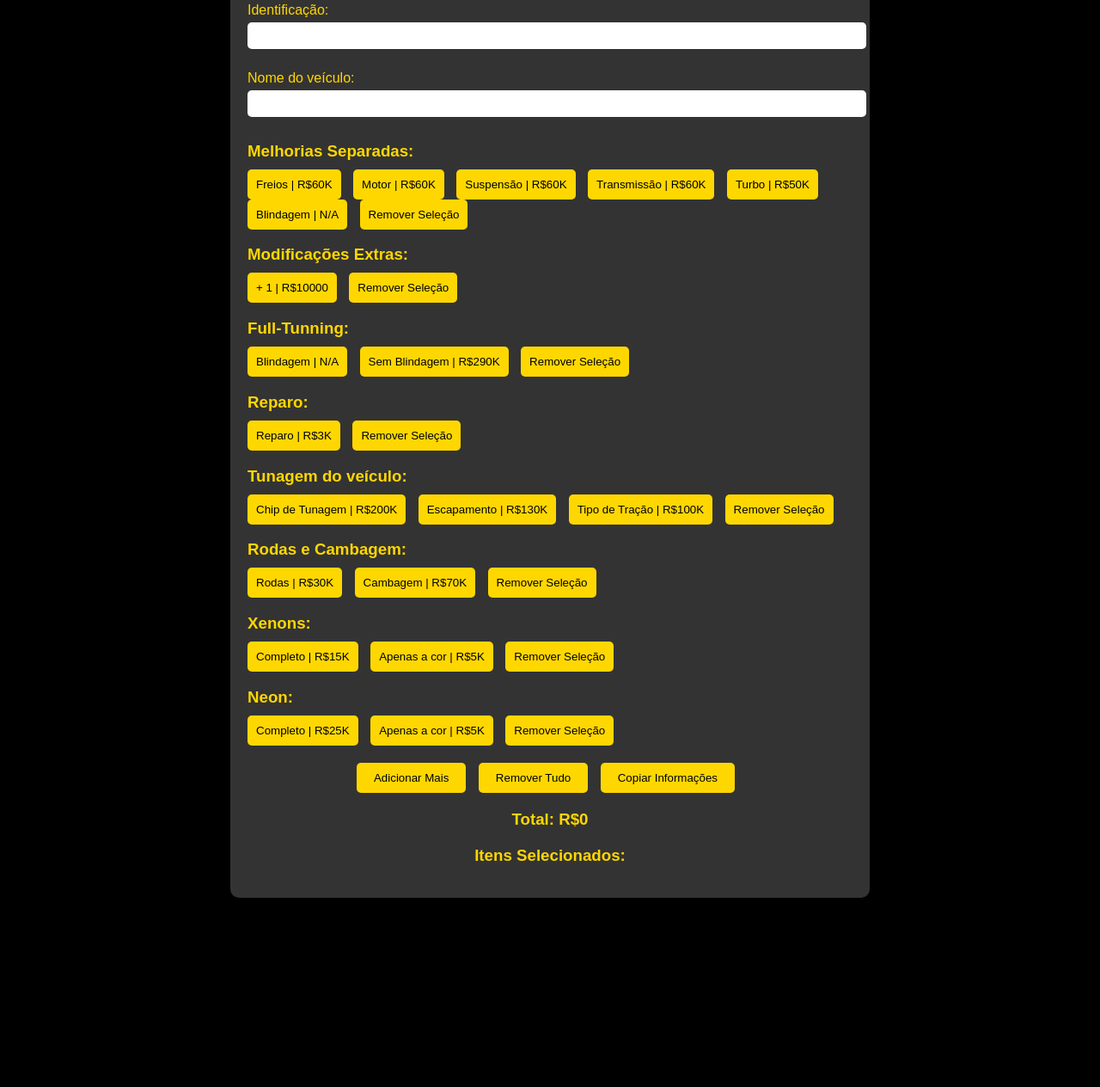
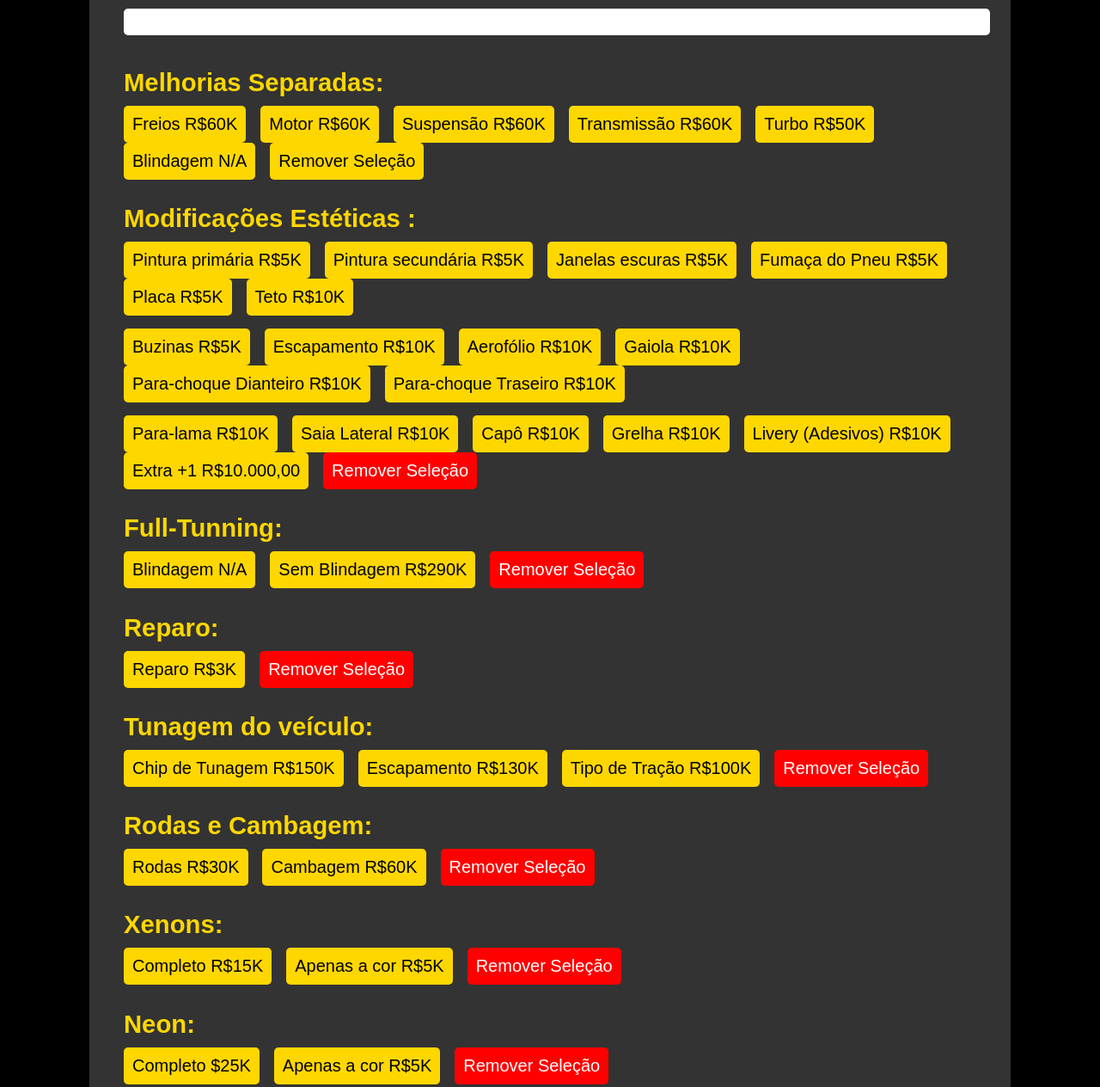
Before and after one commit to martelinhodeouroatlantarj/martelinhodeouroatlantarj.github.io, a plain HTML site: page index.html in a window 1280 px wide. Shown: the part 165-1429 px from the top of the page at 86% size. Before the commit the page ends 1209 px from the top, so only its background shows below. Drawn offline with Linux system fonts and the light colour scheme.

Commit message:
Update index.html

```diff
--- a/index.html
+++ b/index.html
@@ -8,25 +8,26 @@
         body {
             background-color: #000;
             color: #FFD700;
-            font-family: Arial, sans-serif;
+            font-family:Arial, Helvetica, sans-serif;
             display: flex;
             justify-content: center;
             align-items: center;
             height: 100vh;
-            margin: 200px;
+            margin:20px;
         }
         .container {
             width: 80%;
             background-color: #333;
-            padding: 20px;
+            padding: 40px;
             border-radius: 10px;
         }
         h1 {
             text-align: center;
-            margin-bottom: 20px;
+            margin-bottom: 700px;
         }
         .form-group {
             margin-bottom: 15px;
+
         }
         label {
             display: block;
@@ -53,6 +54,7 @@
             border-radius: 5px;
             margin-right: 10px;
             cursor: pointer;
+            font-size: 20px;"
         }
         .value-button:hover, .remove-button:hover {
             background-color: #FFC700;
@@ -82,86 +84,112 @@
 <body>
     <div class="container">
         <h1>Calculadora de Tunagens</h1>
-        <div class="form-group">
+        <div class="form-group" style="font-size: 30px;">
             <label for="name">Nome:</label>
             <input type="text" id="name">
         </div>
-        <div class="form-group">
+        <div class="form-group" style="font-size: 30px;">
             <label for="id">Identificação:</label>
-            <input type="text" id="id">
+            <input type="number" id="id">
         </div>
-        <div class="form-group">
+        <div class="form-group" style="font-size: 30px;">
             <label for="car">Nome do veículo:</label>
             <input type="text" id="car">
         </div>
 
-        <div id="categories">
-            <div class="category" data-category="1">
+        <div id="categories" style="font-size: 25px;">
+            <div class="category" data-category="1" >
                 <h3>Melhorias Separadas:</h3>
-                <button class="value-button" data-value="60000">Freios | R$60K</button>
-                <button class="value-button" data-value="60000">Motor | R$60K</button>
-                <button class="value-button" data-value="60000">Suspensão | R$60K</button>
-                <button class="value-button" data-value="60000">Transmissão | R$60K</button>
-                <button class="value-button" data-value="50000">Turbo | R$50K</button>
-                <button class="value-button" data-value="0">Blindagem | N/A</button>
+                <button class="value-button" data-value="60000" >Freios R$60K</button>
+                <button class="value-button" data-value="60000">Motor R$60K</button>
+                <button class="value-button" data-value="60000">Suspensão R$60K</button>
+                <button class="value-button" data-value="60000">Transmissão R$60K</button>
+                <button class="value-button" data-value="50000">Turbo R$50K</button>
+                <button class="value-button" data-value="0">Blindagem N/A</button>
                 <button class="remove-button">Remover Seleção</button>
             </div>
             <div class="category" data-category="2">
-                <h3>Modificações Extras:</h3>
-                <button class="value-button" data-value="10000">+ 1 | R$10000</button>
-                <button class="remove-button">Remover Seleção</button>
+                <h3>Modificações Estéticas :</h3>
+                <button class="value-button" data-value="5000">Pintura primária R$5K</button>
+                <button class="value-button" data-value="5000">Pintura secundária R$5K</button>
+                <button class="value-button" data-value="5000">Janelas escuras R$5K</button>
+                <button class="value-button" data-value="5000">Fumaça do Pneu R$5K</button>
+                <button class="value-button" data-value="5000">Placa R$5K</button>
+                <button class="value-button" data-value="10000">Teto  R$10K</button>
             </div>
+
+            <div class="category" data-category="2">
+
+                <button class="value-button" data-value="5000">Buzinas R$5K</button>
+                <button class="value-button" data-value="10000">Escapamento R$10K</button>
+                <button class="value-button" data-value="10000">Aerofólio R$10K</button>
+                <button class="value-button" data-value="10000">Gaiola R$10K</button>
+                <button class="value-button" data-value="10000">Para-choque Dianteiro R$10K</button>
+                <button class="value-button" data-value="10000">Para-choque Traseiro R$10K</button>
+            </div>
+
+            <div class="category" data-category="2">
+
+                <button class="value-button" data-value="10000">Para-lama  R$10K</button>
+                <button class="value-button" data-value="10000">Saia Lateral  R$10K</button>
+                <button class="value-button" data-value="10000">Capô R$10K</button>
+                <button class="value-button" data-value="10000">Grelha  R$10K</button>
+                <button class="value-button" data-value="10000">Livery (Adesivos)  R$10K</button>
+                <button class="value-button" data-value="10000">Extra +1 R$10.000,00</button>
+                <button class="remove-button" style="background-color: red; color: white;">Remover Seleção</button>
+            </div>
+
             <div class="category" data-category="3">
                 <h3>Full-Tunning:</h3>
-                <button class="value-button" data-value="0">Blindagem | N/A</button>
-                <button class="value-button" data-value="290000">Sem Blindagem | R$290K</button>
-                <button class="remove-button">Remover Seleção</button>
+                <button class="value-button" data-value="0">Blindagem N/A</button>
+                <button class="value-button" data-value="290000">Sem Blindagem R$290K</button>
+                <button class="remove-button" style="background-color: red; color: white;">Remover Seleção</button>
             </div>
             <div class="category" data-category="4">
                 <h3>Reparo: </h3>
-                <button class="value-button" data-value="3000"> Reparo | R$3K</button>
-                <button class="remove-button">Remover Seleção</button>
+                <button class="value-button" data-value="3000"> Reparo R$3K</button>
+                <button class="remove-button" style="background-color: red; color: white;">Remover Seleção</button>
             </div>
             <div class="category" data-category="5">
                 <h3>Tunagem do veículo: </h3>
-                <button class="value-button" data-value="200000">Chip de Tunagem | R$200K</button>
-                <button class="value-button" data-value="130000">Escapamento | R$130K</button>
-                <button class="value-button" data-value="100000">Tipo de Tração | R$100K</button>
-                <button class="remove-button">Remover Seleção</button>
+                <button class="value-button" data-value="150000">Chip de Tunagem R$150K</button>
+                <button class="value-button" data-value="130000">Escapamento R$130K</button>
+                <button class="value-button" data-value="100000">Tipo de Tração R$100K</button>
+                <button class="remove-button" style="background-color: red; color: white;">Remover Seleção</button>
             </div>
             <div class="category" data-category="5">
                 <h3>Rodas e Cambagem: </h3>
-                <button class="value-button" data-value="30000">Rodas | R$30K</button>
-                <button class="value-button" data-value="70000">Cambagem | R$70K</button>
-                <button class="remove-button">Remover Seleção</button>
+                <button class="value-button" data-value="30000">Rodas R$30K</button>
+                <button class="value-button" data-value="60000">Cambagem R$60K</button>
+                <button class="remove-button" style="background-color: red; color: white;">Remover Seleção</button>
             </div>
             <div class="category" data-category="5">
                 <h3>Xenons: </h3>
-                <button class="value-button" data-value="15000">Completo | R$15K</button>
-                <button class="value-button" data-value="5000">Apenas a cor | R$5K</button>
-                <button class="remove-button">Remover Seleção</button>
+                <button class="value-button" data-value="15000">Completo R$15K</button>
+                <button class="value-button" data-value="5000">Apenas a cor R$5K</button>
+                <button class="remove-button" style="background-color: red; color: white;">Remover Seleção</button>
             </div>
             <div class="category" data-category="6">
                 <h3>Neon: </h3>
-                <button class="value-button" data-value="25000">Completo | R$25K</button>
-                <button class="value-button" data-value="5000">Apenas a cor | R$5K</button>
-                <button class="remove-button">Remover Seleção</button>
+                <button class="value-button" data-value="25000">Completo $25K</button>
+                <button class="value-button" data-value="5000">Apenas a cor R$5K</button>
+                <button class="remove-button" style="background-color: red; color: white;">Remover Seleção</button>
             </div>
         </div>
 
-        <div class="actions">
-            <button id="add-more">Adicionar Mais</button>
-            <button id="remove-all">Remover Tudo</button>
-            <button id="copy-info">Copiar Informações</button>
+        <div class="actions" >
+            <button id="add-more" style="background-color: rgb(255, 251, 0); font-size: 20px;" >Adicionar Mais</button>
+            <button id="remove-all" style="background-color: red; color: white; font-size: 20px;">Remover Tudo</button>
+            <button id="copy-info" style="background-color: rgb(43, 255, 0); font-size: 20px; ">Copiar Informações</button>
         </div>
 
-        <div class="total">
+        <div class="total" style="font-size: 30px;">
             <h3>Total: R$<span id="total">0</span></h3>
         </div>
 
-        <div class="selected-items">
+        <div class="selected-items" style="font-size: 30px;">
             <h3>Itens Selecionados:</h3>
-            <ul id="selected-list"></ul>
+            <ul id="selected-list" style="font-size: 30px; color: white;"></ul>
         </div>
     </div>
 
@@ -230,7 +258,7 @@
                 const name = document.getElementById('name').value;
                 const id = document.getElementById('id').value;
                 const car = document.getElementById('car').value;
-                const items = Array.from(selectedList.children).map(item => item.textContent).join(', ');
+                const items = Array.from(selectedList.children).map(item => item.textContent).join(' | ');
                 const info = `Nome: ${name}\nIdentificação: ${id}\nCarro: ${car}\nTotal: R$${total}\nItens Selecionados: ${items}`;
                 navigator.clipboard.writeText(info).then(() => {
                     alert('Informações copiadas!');
```
